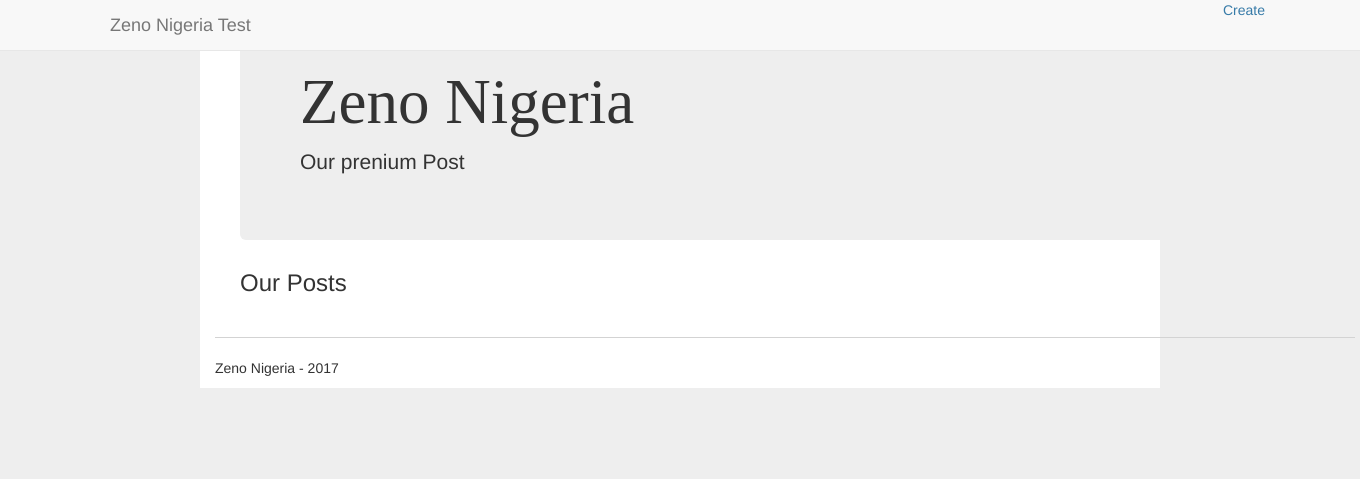
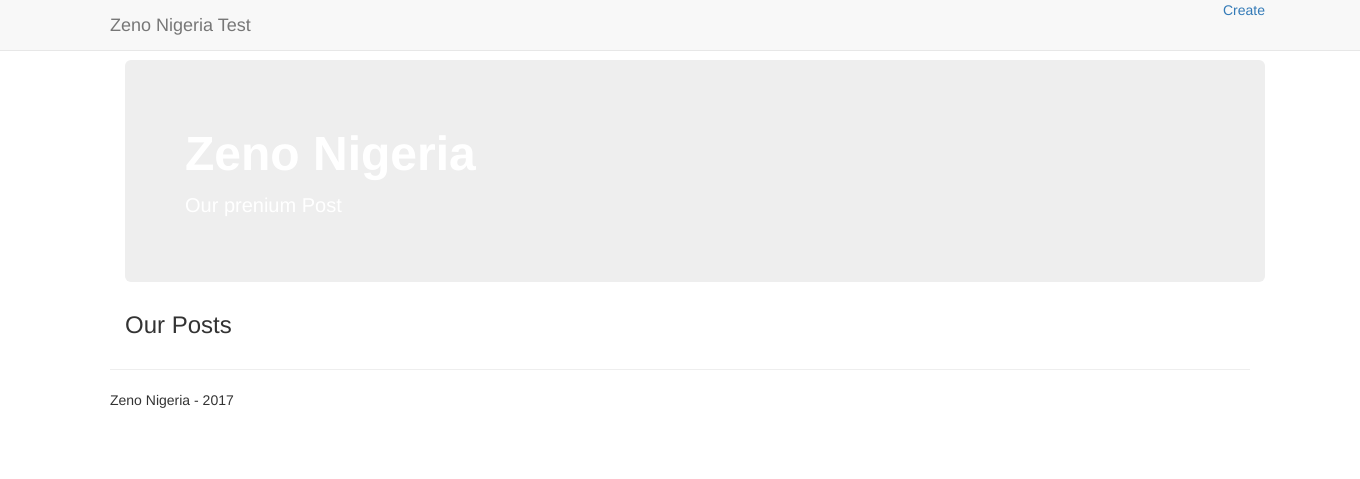
Before and after one commit to zenoteam/pipeline-test, a Flask app: template app/templates/blog/index.html in a window 1360 px wide. Shown: the top 479 px of the page. Run offline with Flask 2, Linux system fonts and the light colour scheme; the template is opened without the code that fills it, so the values that code supplies are empty; parts of the project's set-up code (start-up, migrations or seed data) failed here and were passed over; some libraries are stand-ins or nearby versions.

Commit message:
added new stylesheet

```diff
--- a/app/static/style.css
+++ b/app/static/style.css
@@ -1,26 +1,25 @@
-html { font-family: sans-serif; background: #eee; padding: 1rem; }
-body { max-width: 960px; margin: 0 auto; background: white; }
-h1 { font-family: serif; color: #377ba8; margin: 1rem 0; }
-a { color: #377ba8; }
-hr { border: none; border-top: 1px solid lightgray; }
-nav { background: lightgray; display: flex; align-items: center; padding: 0 0.5rem; }
-nav h1 { flex: auto; margin: 0; }
-nav h1 a { text-decoration: none; padding: 0.25rem 0.5rem; }
-nav ul  { display: flex; list-style: none; margin: 0; padding: 0; }
-nav ul li a, nav ul li span, header .action { display: block; padding: 0.5rem; }
-.content { padding: 0 1rem 1rem; }
-.content > header { border-bottom: 1px solid lightgray; display: flex; align-items: flex-end; }
-.content > header h1 { flex: auto; margin: 1rem 0 0.25rem 0; }
-.flash { margin: 1em 0; padding: 1em; background: #cae6f6; border: 1px solid #377ba8; }
-.post > header { display: flex; align-items: flex-end; font-size: 0.85em; }
-.post > header > div:first-of-type { flex: auto; }
-.post > header h1 { font-size: 1.5em; margin-bottom: 0; }
-.post .about { color: slategray; font-style: italic; }
-.post .body { white-space: pre-line; }
-.content:last-child { margin-bottom: 0; }
-.content form { margin: 1em 0; display: flex; flex-direction: column; }
-.content label { font-weight: bold; margin-bottom: 0.5em; }
-.content input, .content textarea { margin-bottom: 1em; }
-.content textarea { min-height: 12em; resize: vertical; }
-input.danger { color: #cc2f2e; }
-input[type=submit] { align-self: start; min-width: 10em; }
+body {
+    padding: 60px 0;
+    background: #ffffff;
+  }
+
+  .error {
+    color: red;
+    font-size: .8em;
+  }
+
+
+  .jumbotron h1 {
+    color: #fff;
+    font-size: 48px;
+    font-weight: bold;
+  }
+
+  .jumbotron p {
+    font-size: 20px;
+    color: #fff;
+  }
+
+  .cont{
+      margin-top: 4ch;
+  }
```
